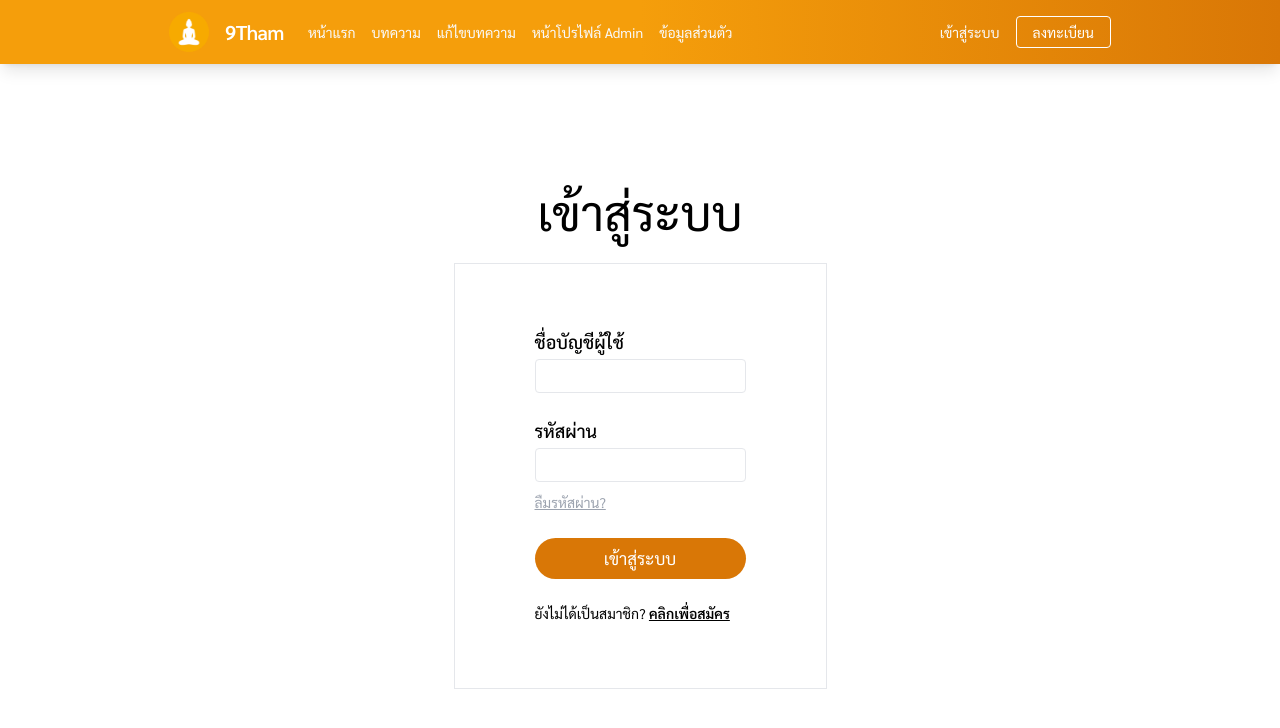
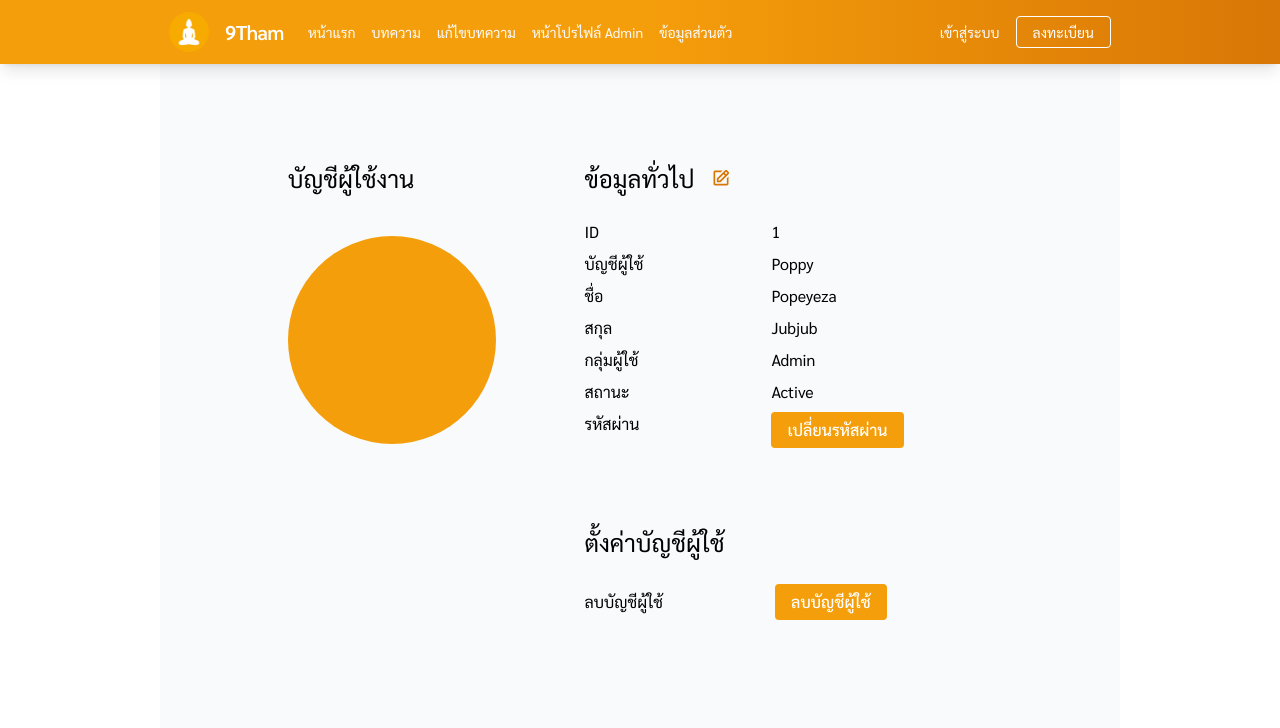
Before and after one commit to SOFT-STUDIO-GROUPWORK/9Tham-Frontend, a React (Create React App) app: page /DetailAccount in a window 1280 px wide. Before the commit this address led to /Login. Shown: the top 728 px of the page. Built offline with nearby package versions, Linux system fonts and the light colour scheme; no server answers.

Commit message:
add edit string

```diff
--- a/package.json
+++ b/package.json
@@ -22,6 +22,7 @@
     "react-draft-wysiwyg": "^1.14.7",
     "react-hook-form": "^7.30.0",
     "react-icons": "^4.3.1",
+    "react-modal": "^3.14.4",
     "react-responsive-carousel": "^3.2.23",
     "react-router-dom": "^6.3.0",
     "react-scripts": "^5.0.1",
--- a/src/App.tsx
+++ b/src/App.tsx
@@ -43,7 +43,7 @@ function App() {
             <Route path="/TagEdit" element={<TagEditPage />} />
             {/* /:id */}
 
-            <Route element={<AuthRoutes />}>
+            {/* <Route element={<AuthRoutes />}> */}
             <Route path="/Profile" element={<ProfilePage />} />
             <Route path="/DetailAccount" element={<DetailAccountPage />} />
 
@@ -51,11 +51,8 @@ function App() {
             <Route path="/EditPost" element={<EditPostPage />} />
             <Route path="/ManageAccount" element={<ManageAccountPage />} />
             <Route path="/TagEdit" element={<TagEditPage />} />
-              <Route
-                path="/AnnoucementForm"
-                element={<AnnoucementFormPage />}
-              />
-            </Route>
+            <Route path="/AnnoucementForm" element={<AnnoucementFormPage />} />
+            {/* </Route> */}
 
             {/* redirect if path not found */}
             {/* "replace" prop for history clean -> This will avoid extra redirects after the user click back */}
--- /dev/null
+++ b/src/pages/DetailAccountPage/Components/EditForm.tsx
@@ -0,0 +1,87 @@
+import React, { useState } from "react";
+import Button from "../../../components/Button";
+import Input from "../../../components/Input";
+
+interface IAccount {
+  pic?: string;
+  id: string;
+  username: string;
+  name: string;
+  surname: string;
+  role: string;
+  status: string;
+}
+
+type Props = {
+  account: IAccount;
+  setAccount: any;
+  setIsEdit: any;
+};
+
+const EditForm = ({ account, setAccount, setIsEdit }: Props) => {
+  const id = account.id;
+
+  const [username, setUsername] = useState<string>(account.username);
+  const [name, setName] = useState<string>(account.name);
+  const [surname, setSurname] = useState<string>(account.surname);
+
+  const handleSubmit = (e: any) => {
+    e.preventDefault();
+    let updateAccount = {
+      pic: account.pic,
+      id: account.id,
+      username: username,
+      name: name,
+      surname: surname,
+      role: account.role,
+      status: account.status,
+    };
+    setAccount(updateAccount);
+    setIsEdit(false);
+  };
+
+  return (
+    <td className="pl-32">
+      <tr className="h-8">{account.id}</tr>
+      <tr className="h-8">
+        <Input
+          name="name"
+          placeholder="Username"
+          value={username}
+          onChange={(e: any) => setUsername(e.target.value)}
+          className={""}
+        />
+      </tr>
+      <tr className="h-8">
+        <Input
+          name="name"
+          placeholder="Name"
+          value={name}
+          onChange={(e: any) => setName(e.target.value)}
+          className={""}
+        />
+      </tr>
+      <tr className="h-8">
+        <Input
+          name="name"
+          placeholder="Surname"
+          value={surname}
+          onChange={(e: any) => setSurname(e.target.value)}
+          className={""}
+        />
+      </tr>
+      <tr className="h-8">{account.role}</tr>
+      <tr className="h-8">{account.status}</tr>
+      <Button className="" color={"amber"}>
+        เปลี่ยนรหัสผ่าน
+      </Button>
+      <tr>
+        <Button className="bg" onClick={handleSubmit} color={"amber"}>
+          Submit
+        </Button>
+      </tr>
+    </td>
+  );
+};
+
+export default EditForm;
--- a/src/pages/DetailAccountPage/DetailAccountPage.tsx
+++ b/src/pages/DetailAccountPage/DetailAccountPage.tsx
@@ -1,4 +1,8 @@
 import React, { useState } from "react";
+import Button from "../../components/Button";
+import { BiEdit } from "react-icons/bi";
+import Input from "..//../components/Input";
+import EditForm from "./Components/EditForm";
 
 type Props = {};
 const Options: string[] = ["User", "Admin"];
@@ -12,9 +16,23 @@ interface IAccount {
   status: string;
 }
 
+const mockAccount = {
+  pic: "pic",
+  id: "1",
+  username: "Poppy",
+  name: "Popeyeza",
+  surname: "Jubjub",
+  role: "Admin",
+  status: "Active",
+};
+
 const DetailAccountPage = (props: Props) => {
   // check at my homePage before proceed by pop (delete if already read)
-  const [Account, setAccount] = useState<IAccount[]>([]);
+  const [account, setAccount] = useState<IAccount>(mockAccount);
+  const [isLoading, setIsLoading] = useState(false);
+
+  const [isEdit, setIsEdit] = useState<boolean>(false);
+
   return (
     <div>
       <div
@@ -33,31 +51,47 @@ const DetailAccountPage = (props: Props) => {
             <div className="flex flex-col flex-auto">
               <div className="flex flex-row items-center">
                 <div className="text-2xl">ข้อมูลทั่วไป</div>
-                <button className="ml-2 bg-amber-500 w-5 h-5 rounded-sm"></button>
+                <Button
+                  className="text-amber-600"
+                  color={""}
+                  onClick={() => setIsEdit(!isEdit)}
+                >
+                  <BiEdit className="w-full h-5" />
+                </Button>
               </div>
 
               <br></br>
               <tr>
                 <td>
-                  <tr>ID</tr>
-                  <tr>บัญชีผู้ใช้</tr>
-                  <tr>ชื่อ</tr>
-                  <tr>สกุล</tr>
-                  <tr>กลุ่มผู้ใช้</tr>
-                  <tr>สถานะ</tr>
-                  <tr>รหัสผ่าน</tr>
+                  <tr className="h-8">ID</tr>
+                  <tr className="h-8">บัญชีผู้ใช้</tr>
+                  <tr className="h-8">ชื่อ</tr>
+                  <tr className="h-8">สกุล</tr>
+                  <tr className="h-8">กลุ่มผู้ใช้</tr>
+                  <tr className="h-8">สถานะ</tr>
+                  <tr className="h-8">รหัสผ่าน</tr>
+                  <tr className="h-8"></tr>
                 </td>
-                <td className="pl-32">
-                  <tr>ID</tr>
-                  <tr>บัญชีผู้ใช้</tr>
-                  <tr>ชื่อ</tr>
-                  <tr>สกุล</tr>
-                  <tr>กลุ่มผู้ใช้</tr>
-                  <tr>สถานะ</tr>
-                  <button className="bg-amber-500 rounded-full text-white text-sm w-28">
-                    เปลี่ยนรหัสผ่าน
-                  </button>
-                </td>
+                {!isEdit ? (
+                  <td className="pl-32">
+                    <tr className="h-8">{account.id}</tr>
+                    <tr className="h-8">{account.username}</tr>
+                    <tr className="h-8">{account.name}</tr>
+                    <tr className="h-8">{account.surname}</tr>
+                    <tr className="h-8">{account.role}</tr>
+                    <tr className="h-8">{account.status}</tr>
+                    <tr></tr>
+                    <Button className="" color={"amber"}>
+                      เปลี่ยนรหัสผ่าน
+                    </Button>
+                  </td>
+                ) : (
+                  <EditForm
+                    account={account}
+                    setAccount={setAccount}
+                    setIsEdit={setIsEdit}
+                  />
+                )}
               </tr>
               <br></br>
               <br></br>
@@ -68,9 +102,9 @@ const DetailAccountPage = (props: Props) => {
                   <tr>ลบบัญชีผู้ใช้</tr>
                 </td>
                 <td className="pl-28">
-                  <button className="bg-amber-500 rounded-full text-white text-sm w-24">
+                  <Button className="" color={"amber"}>
                     ลบบัญชีผู้ใช้
-                  </button>
+                  </Button>
                 </td>
               </tr>
             </div>
```
Also changed, not shown: 1 other file (tests, documents, lock files or other folders). Lines whose indentation alone changed are shown as unchanged.
